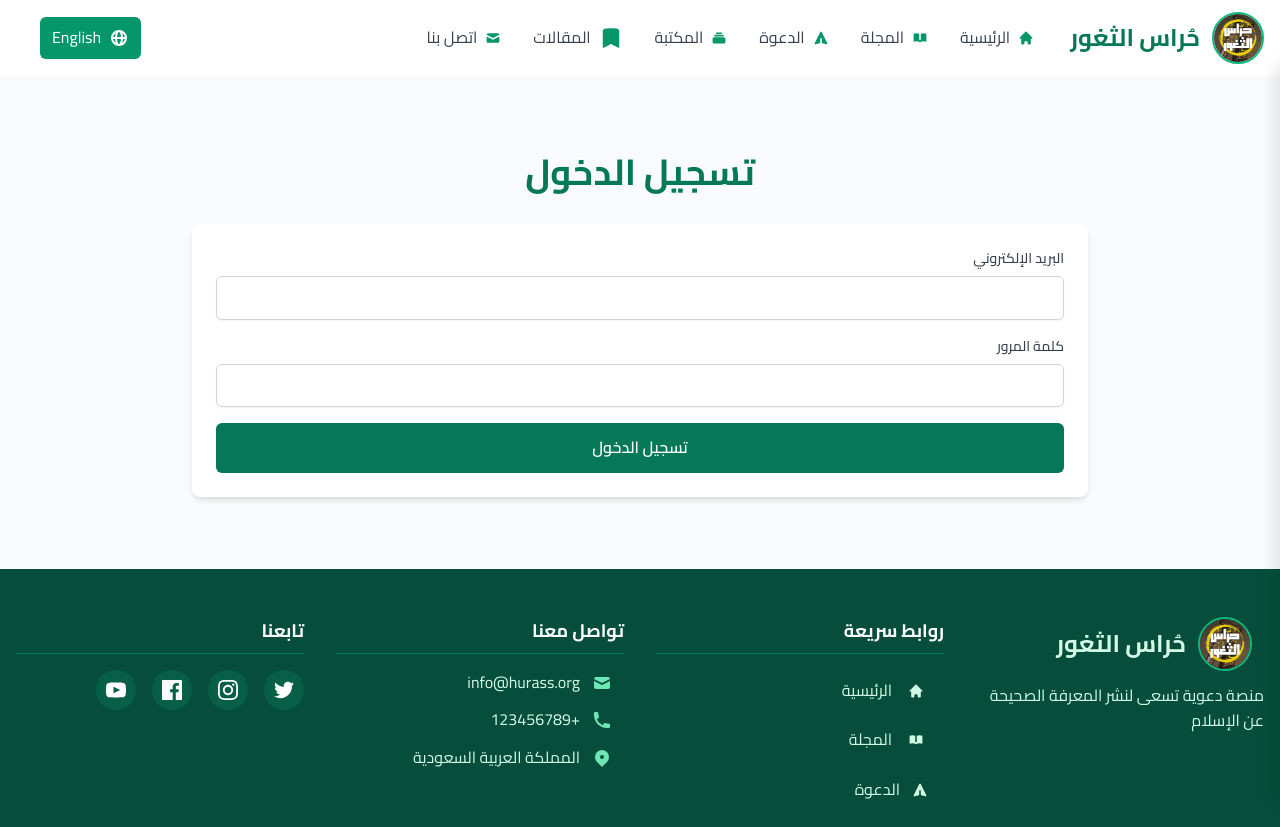
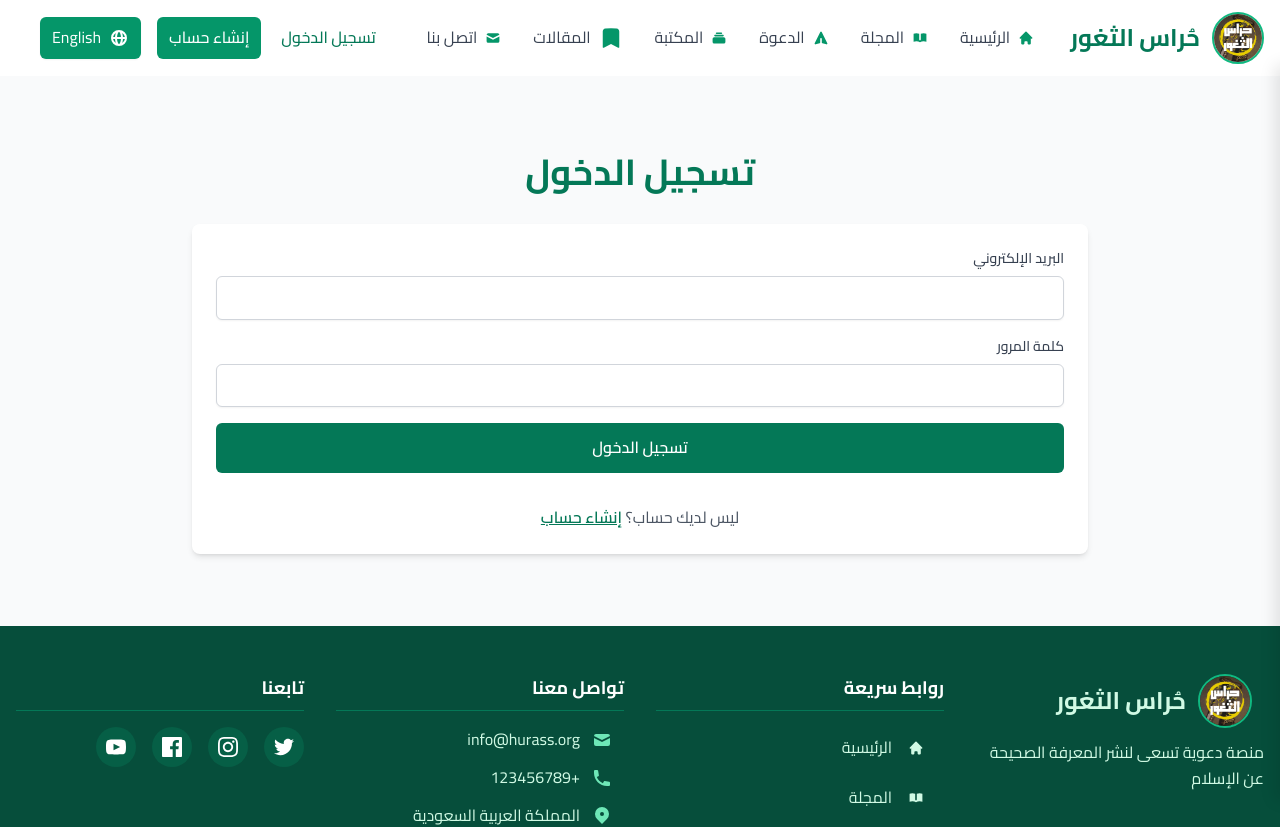
Before and after one commit to MMansy19/Hurass-Al-Thughur, a Next.js app: page /ar/signin in a window 1280 px wide. Shown: the top 827 px of the page. Built offline with nearby package versions, Linux system fonts and the light colour scheme.

Commit message:
Add authentication buttons and links to Sign In/Sign Up in header and forms

```diff
--- a/app/[locale]/(auth)/signin/SigninForm.tsx
+++ b/app/[locale]/(auth)/signin/SigninForm.tsx
@@ -3,6 +3,7 @@
 import { supabase } from '@/supabase/initializing';
 import { useRouter, useParams } from 'next/navigation';
 import { useState } from 'react';
+import Link from 'next/link';
 
 function SigninForm({ messages }: { messages: Record<string, any> }) {
   const [formData, setFormData] = useState({
@@ -58,8 +59,20 @@ function SigninForm({ messages }: { messages: Record<string, any> }) {
         </label>
         <input id="password" name="password" type="password" required value={formData.password} onChange={handleChange} className="mt-1 block w-full px-3 py-2 border border-gray-300 rounded-md shadow-sm focus:outline-none focus:ring-emerald-500 focus:border-emerald-500" />
       </div>
+      <button className="bg-emerald-700 text-white py-3 font-semibold rounded-md">{messages.auth.signin}</button>
 
-      <button className="bg-emerald-700 text-white py-3 font-semibold rounded-md">{messages.auth.signin}</button>
+      {/* Sign up link */}
+      <div className="text-center mt-4">
+        <p className="text-gray-600">
+          {messages.auth.dontHaveAccount}{' '}
+          <Link
+            href={`/${locale}/signup`}
+            className="text-emerald-700 hover:text-emerald-800 font-semibold underline"
+          >
+            {messages.auth.signup}
+          </Link>
+        </p>
+      </div>
     </form>
   );
 }
--- a/app/[locale]/layout.tsx
+++ b/app/[locale]/layout.tsx
@@ -77,10 +77,13 @@ export default async function LocaleLayout({
       <body className="antialiased min-h-screen flex flex-col bg-gray-50">
         <PerformanceMonitor />
         <ErrorBoundary>
-          <AccessibilityProvider>
-            <Header
+          <AccessibilityProvider>            <Header
               locale={locale}
-              messages={messages.common}
+              messages={{
+                ...messages.common,
+                signin: messages.auth.signin,
+                signup: messages.auth.signup
+              }}
             />
             <main className="container mx-auto sm:px-4 px-2 py-8 flex-grow">
               <div className="h-16 md:h-20"></div>
--- a/components/pdf/controls/Controls.tsx
+++ b/components/pdf/controls/Controls.tsx
@@ -160,9 +160,9 @@ export function ViewModeControl({ mode, onChange, fitWidth, fitPage, fitWidthLab
         onChange={(e) => onChange(e.target.value as 'single' | 'continuous' | 'facing')}
         className="sm:px-3 sm:py-2 p-1 border border-gray-300 rounded-lg focus:outline-none focus:ring-2 focus:ring-emerald-500 text-sm"
       >
-        <option value="single">{singleLabel}</option>
-        <option value="continuous">{continuousLabel}</option>
-        <option value="facing">{facingLabel}</option>
+        <option value="single">{singleLabel || "صفحة واحدة"}</option>
+        <option value="continuous">{continuousLabel || "مستمر"}</option>
+        <option value="facing">{facingLabel || "صفحات متقابلة"}</option>
       </select>
 
       <button
--- a/components/ui/Header.tsx
+++ b/components/ui/Header.tsx
@@ -27,6 +27,8 @@ interface HeaderProps {
     articles: string;
     contact: string;
     siteName: string;
+    signin: string;
+    signup: string;
   };
 }
 
@@ -47,11 +49,9 @@ const Header = ({ locale, messages }: HeaderProps) => {
     <header className={`fixed top-0 left-0 right-0 w-full z-50 transition-all duration-300 ${scrolled ? `bg-white/95 shadow-md py-2 ${styles.headerScrolled}` : 'bg-white/90 py-3'}`} dir={isArabic ? 'rtl' : 'ltr'} role="banner" aria-label={`${messages.siteName} - ${isArabic ? 'التنقل الرئيسي' : 'Main Navigation'}`}>
       <div className="container mx-auto md:sm:px-4 px-2 px-2">
         <div className="flex items-center justify-between">
-          {/* Logo */} <Logo locale={locale} messages={{ siteName: messages.siteName }} />
-          {/* Desktop Navigation */}
-          <DesktopNavigation navLinks={navLinks} oppositeLocale={oppositeLocale} pathname={pathname} isArabic={isArabic} messages={messages} />
-          {/* Mobile Navigation */}
-          <MobileMenu isMenuOpen={isMenuOpen} setIsMenuOpen={setIsMenuOpen} navLinks={navLinks} headerHeight={headerHeight} isArabic={isArabic} oppositeLocale={oppositeLocale} pathname={pathname} messages={messages} />
+          {/* Logo */} <Logo locale={locale} messages={{ siteName: messages.siteName }} />          {/* Desktop Navigation */}
+          <DesktopNavigation navLinks={navLinks} oppositeLocale={oppositeLocale} pathname={pathname} isArabic={isArabic} messages={{ switchLanguage: messages.switchLanguage, signin: messages.signin, signup: messages.signup }} />          {/* Mobile Navigation */}
+          <MobileMenu isMenuOpen={isMenuOpen} setIsMenuOpen={setIsMenuOpen} navLinks={navLinks} headerHeight={headerHeight} isArabic={isArabic} oppositeLocale={oppositeLocale} pathname={pathname} messages={{ switchLanguage: messages.switchLanguage, signin: messages.signin, signup: messages.signup }} />
         </div>
       </div>
     </header>
--- /dev/null
+++ b/components/ui/header/AuthButtons.tsx
@@ -0,0 +1,123 @@
+'use client';
+
+import { supabase } from '@/supabase/initializing';
+import { useParams, useRouter } from 'next/navigation';
+import { useEffect, useState } from 'react';
+import Link from 'next/link';
+
+interface AuthButtonsProps {
+  messages: {
+    signin: string;
+    signup: string;
+  };
+  isMobile?: boolean;
+}
+
+function AuthButtons({ messages, isMobile = false }: AuthButtonsProps) {
+  const [isSignedIn, setIsSignedIn] = useState(false);
+  const [loading, setLoading] = useState(true);
+
+  // Getting the locale from the URL parameters
+  const params = useParams<{ locale: string }>();
+  const { locale } = params;
+
+  // Using the Next.js router to navigate
+  const router = useRouter();
+
+  async function handleSignOut() {
+    const { error } = await supabase.auth.signOut();
+
+    if (error) {
+      alert(`Error signing out: ${error.message}`);
+    } else {
+      alert('Signed out successfully');
+      router.push(`/${locale}`);
+    }
+  }
+
+  useEffect(() => {
+    supabase.auth.getSession().then(({ data: { session } }) => {
+      setIsSignedIn(!!session);
+      setLoading(false);
+    });
+
+    const {
+      data: { subscription },
+    } = supabase.auth.onAuthStateChange((event) => {
+      if (event === 'SIGNED_IN') {
+        setIsSignedIn(true);
+      } else if (event === 'SIGNED_OUT') {
+        setIsSignedIn(false);
+      }
+    });
+
+    // Cleanup subscription on component unmount
+    return () => {
+      subscription.unsubscribe();
+    };
+  }, []);
+
+  if (loading) {
+    return <div className="w-20 h-10"></div>; // Placeholder to prevent layout shift
+  }
+  if (isSignedIn) {
+    return (
+      <button
+        onClick={handleSignOut}
+        className={`flex items-center justify-center transition-colors ${
+          isMobile
+            ? 'w-8 h-8 bg-emerald-600 text-white rounded-md hover:bg-emerald-700'
+            : 'w-10 h-10 bg-emerald-600 text-white rounded-md hover:bg-emerald-700'
+        }`}
+        title="Sign Out"
+      >
+        <svg xmlns="http://www.w3.org/2000/svg" viewBox="0 0 24 24" fill="currentColor" className={isMobile ? 'w-4 h-4' : 'w-5 h-5'}>
+          <path fillRule="evenodd" d="M16.5 3.75a1.5 1.5 0 0 1 1.5 1.5v13.5a1.5 1.5 0 0 1-1.5 1.5h-6a1.5 1.5 0 0 1-1.5-1.5V15a.75.75 0 0 0-1.5 0v3.75a3 3 0 0 0 3 3h6a3 3 0 0 0 3-3V5.25a3 3 0 0 0-3-3h-6a3 3 0 0 0-3 3V9A.75.75 0 1 0 9 9V5.25a1.5 1.5 0 0 1 1.5-1.5h6ZM5.78 8.47a.75.75 0 0 0-1.06 0l-3 3a.75.75 0 0 0 0 1.06l3 3a.75.75 0 0 0 1.06-1.06l-1.72-1.72H15a.75.75 0 0 0 0-1.5H4.06l1.72-1.72a.75.75 0 0 0 0-1.06Z" clipRule="evenodd" />
+        </svg>
+      </button>
+    );
+  }
+  if (isMobile) {
+    return (
+      <div className="flex items-center gap-1">
+        <Link
+          href={`/${locale}/signin`}
+          className="w-8 h-8 flex items-center justify-center text-emerald-700 hover:text-emerald-800 hover:bg-emerald-50 rounded-md transition-colors"
+          title={messages.signin}
+        >
+          <svg xmlns="http://www.w3.org/2000/svg" viewBox="0 0 24 24" fill="currentColor" className="w-4 h-4">
+            <path fillRule="evenodd" d="M7.5 3.75A1.5 1.5 0 0 0 6 5.25v13.5a1.5 1.5 0 0 0 1.5 1.5h6a1.5 1.5 0 0 0 1.5-1.5V15a.75.75 0 0 1 1.5 0v3.75a3 3 0 0 1-3 3h-6a3 3 0 0 1-3-3V5.25a3 3 0 0 1 3-3h6a3 3 0 0 1 3 3V9A.75.75 0 0 1 15 9V5.25a1.5 1.5 0 0 0-1.5-1.5h-6Zm13.28 4.72a.75.75 0 0 1 0 1.06l-3 3a.75.75 0 0 1-1.06-1.06l1.72-1.72H9a.75.75 0 0 1 0-1.5h9.44l-1.72-1.72a.75.75 0 0 1 1.06-1.06l3 3Z" clipRule="evenodd" />
+          </svg>
+        </Link>
+        <Link
+          href={`/${locale}/signup`}
+          className="w-8 h-8 md:flex hidden items-center justify-center bg-emerald-600 text-white rounded-md hover:bg-emerald-700 transition-colors"
+          title={messages.signup}
+        >
+          <svg xmlns="http://www.w3.org/2000/svg" viewBox="0 0 24 24" fill="currentColor" className="w-4 h-4">
+            <path d="M5.25 6.375a4.125 4.125 0 1 1 8.25 0 4.125 4.125 0 0 1-8.25 0ZM2.25 19.125a7.125 7.125 0 0 1 14.25 0v.003l-.001.119a.75.75 0 0 1-.363.63 13.067 13.067 0 0 1-6.761 1.873c-2.472 0-4.786-.684-6.76-1.873a.75.75 0 0 1-.364-.63l-.001-.122ZM18.75 7.5a.75.75 0 0 0-1.5 0v2.25H15a.75.75 0 0 0 0 1.5h2.25v2.25a.75.75 0 0 0 1.5 0v-2.25H21a.75.75 0 0 0 0-1.5h-2.25V7.5Z" />
+          </svg>
+        </Link>
+      </div>
+    );
+  }
+
+  return (
+    <div className="flex items-center space-x-2 rtl:space-x-reverse">
+      <Link
+        href={`/${locale}/signin`}
+        className="px-3 py-2 text-emerald-700 hover:text-emerald-800 font-medium hover:bg-emerald-50 transition-colors rounded-md"
+      >
+        {messages.signin}
+      </Link>
+      <Link
+        href={`/${locale}/signup`}
+        className="px-3 py-2 bg-emerald-600 text-white rounded-md hover:bg-emerald-700 transition-colors font-medium"
+      >
+        {messages.signup}
+      </Link>
+    </div>
+  );
+}
+
+export default AuthButtons;
--- a/components/ui/header/DesktopNavigation.tsx
+++ b/components/ui/header/DesktopNavigation.tsx
@@ -2,7 +2,7 @@
 
 import Link from 'next/link';
 import styles from '../Header.module.css';
-import SignoutButton from './SignoutButton';
+import AuthButtons from './AuthButtons';
 
 interface NavigationLink {
   href: string;
@@ -18,12 +18,14 @@ interface DesktopNavigationProps {
   isArabic: boolean;
   messages: {
     switchLanguage: string;
+    signin: string;
+    signup: string;
   };
 }
 
 const DesktopNavigation = ({ navLinks, oppositeLocale, pathname, isArabic, messages }: DesktopNavigationProps) => {
   return (
-    <nav className="hidden md:flex items-center justify-between flex-grow mx-6">
+    <nav className="hidden xl:flex items-center justify-between flex-grow mx-6">
       <ul className="flex items-center space-x-1 rtl:space-x-reverse lg:space-x-2">
         {navLinks.map((link, index) => (
           <li key={index}>
@@ -37,10 +39,8 @@ const DesktopNavigation = ({ navLinks, oppositeLocale, pathname, isArabic, messa
             </Link>
           </li>
         ))}
-      </ul>
-
-      <div className="flex">
-        <SignoutButton />
+      </ul>      <div className="flex">
+        <AuthButtons messages={{ signin: messages.signin, signup: messages.signup }} />
         {/* Language Switch - Desktop */}
         <LanguageSwitch oppositeLocale={oppositeLocale} pathname={pathname} isArabic={isArabic} switchText={messages.switchLanguage} />
       </div>
@@ -65,7 +65,7 @@ export const LanguageSwitch = ({ oppositeLocale, pathname, isArabic, switchText,
 
   if (isMobile) {
     return (
-      <Link href={`/${oppositeLocale}${pathname.substring(3) || ''}`} className="md:mr-3 rtl:md:mr-0 rtl:md:ml-3 mr-2 rtl:mr-0 rtl:ml-2 flex items-center justify-center w-10 h-10 bg-emerald-600 text-white rounded-md hover:bg-emerald-700" aria-label={switchText}>
+      <Link href={`/${oppositeLocale}${pathname.substring(3) || ''}`} className="md:mr-3 rtl:md:mr-0 rtl:md:ml-3 mr-2 rtl:mr-0 rtl:ml-2 flex items-center justify-center w-8 h-8 bg-emerald-600 text-white rounded-md hover:bg-emerald-700" aria-label={switchText}>
         <GlobeIcon />
       </Link>
     );
--- a/locales/ar.json
+++ b/locales/ar.json
@@ -20,8 +20,7 @@
     "madeWith": "صُنع بكل حب",
     "by": "بواسطة",
     "goToLibrary": "الذهاب إلى المكتبة",
-    "siteName": "حُراس الثغور",
-    "send": "إرسال"
+    "siteName": "حُراس الثغور",    "send": "إرسال"
   },
   "auth": {
     "signin": "تسجيل الدخول",
@@ -34,7 +33,9 @@
     "signoutSuccess": "تم تسجيل الخروج بنجاح!",
     "signupSuccess": "تم إنشاء الحساب بنجاح!",
     "signinError": "خطأ في تسجيل الدخول. يرجى التحقق من البريد الإلكتروني وكلمة المرور.",
-    "signupError": "خطأ في إنشاء الحساب. يرجى التحقق من البيانات المدخلة."
+    "signupError": "خطأ في إنشاء الحساب. يرجى التحقق من البيانات المدخلة.",
+    "dontHaveAccount": "ليس لديك حساب؟",
+    "alreadyHaveAccount": "لديك حساب بالفعل؟"
   },
   "home": {
     "title": "حُراس الثغور - الرئيسية",
```
Also changed, not shown: app/[locale]/(auth)/signup/SignupForm.tsx (+11 -2 lines), components/ui/header/MobileMenu.tsx (+7 -7 lines), locales/en.json (+4 -3 lines), 1 other file (tests, documents, lock files or other folders).
